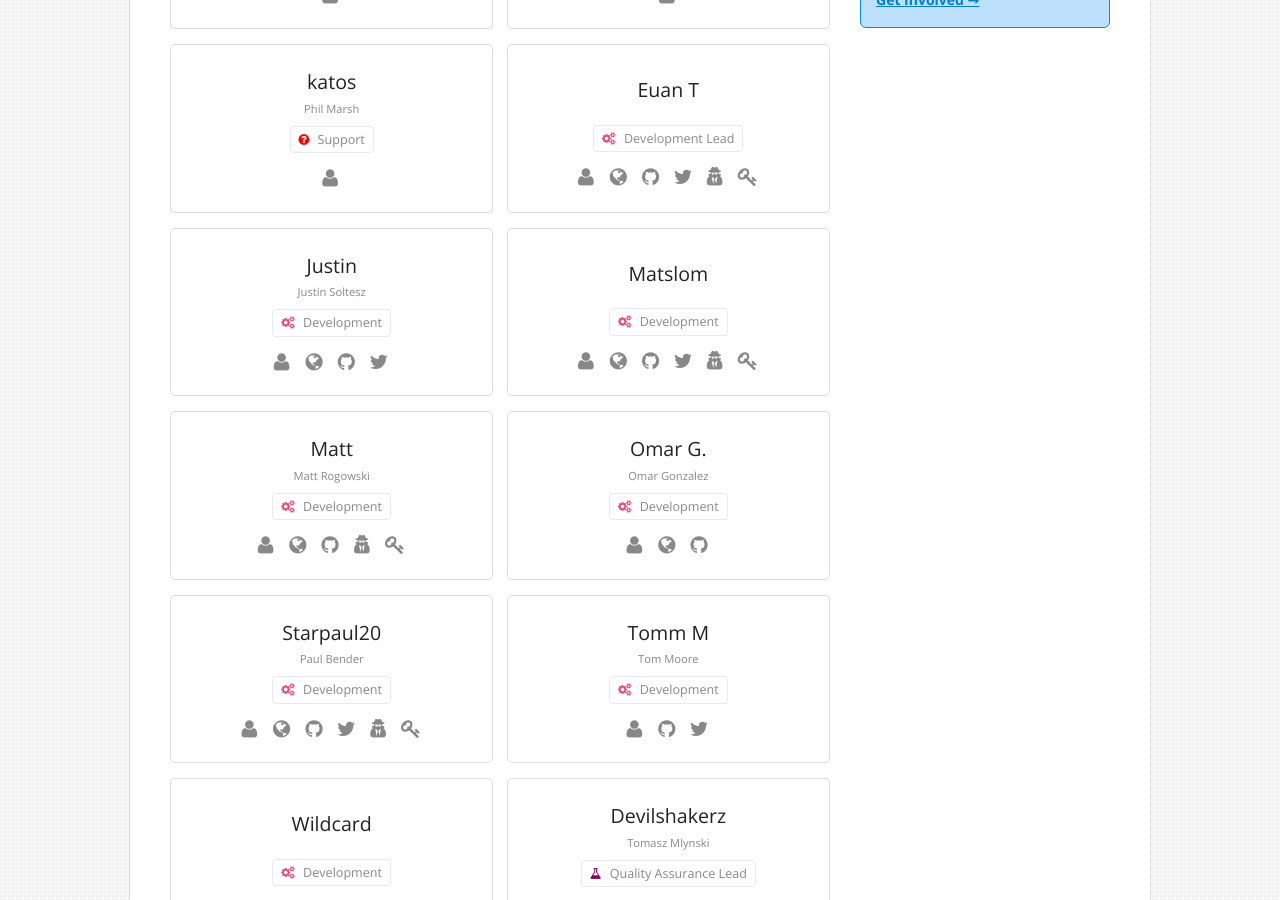
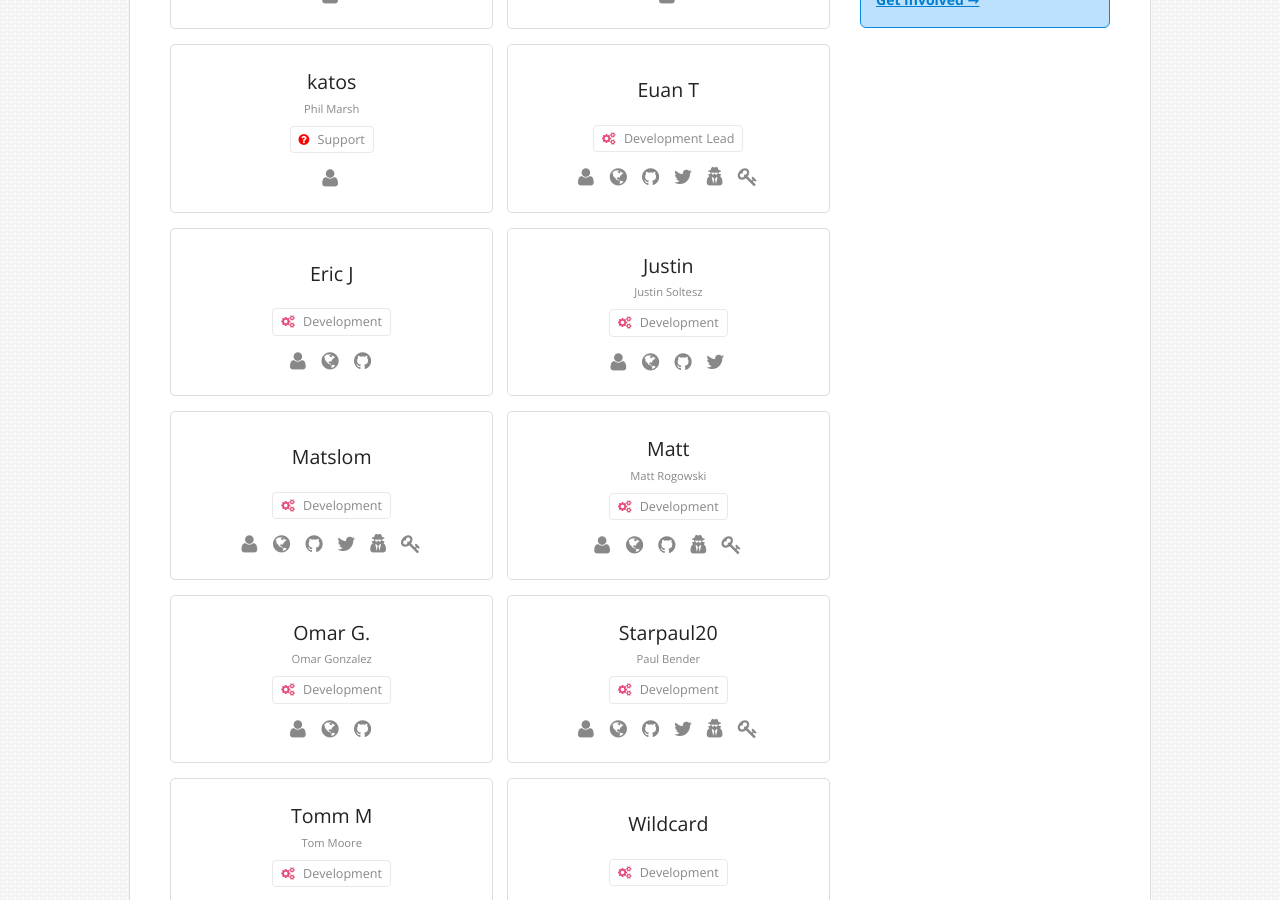
Before and after one commit to mybb/mybb.com, a Jekyll site: the page built from about/team.html, in a window 1280 px wide and 900 px high, scrolled down 789 px. Built offline with Jekyll 4.4.1, drawn with Linux system fonts in a browser that asks for light colours; nearby versions of some CDN libraries.

Commit message:
Add Eric J back
Adding Eric J back into development team

```diff
--- a/_data/team_development.yml
+++ b/_data/team_development.yml
@@ -50,3 +50,7 @@
   keybase: "matslom"
   pgp_fingerprint: "EE1A EF3A A53B B082 B8A4 6C93 7C5B B98A 936D F4DE"
   pgp_link: "https://keybase.io/matslom/key.asc"
+- username: "Eric J"
+  uid: 13376
+  github: "Eric-Jackson"
+  website: "http://digitalrelativity.com"
```
